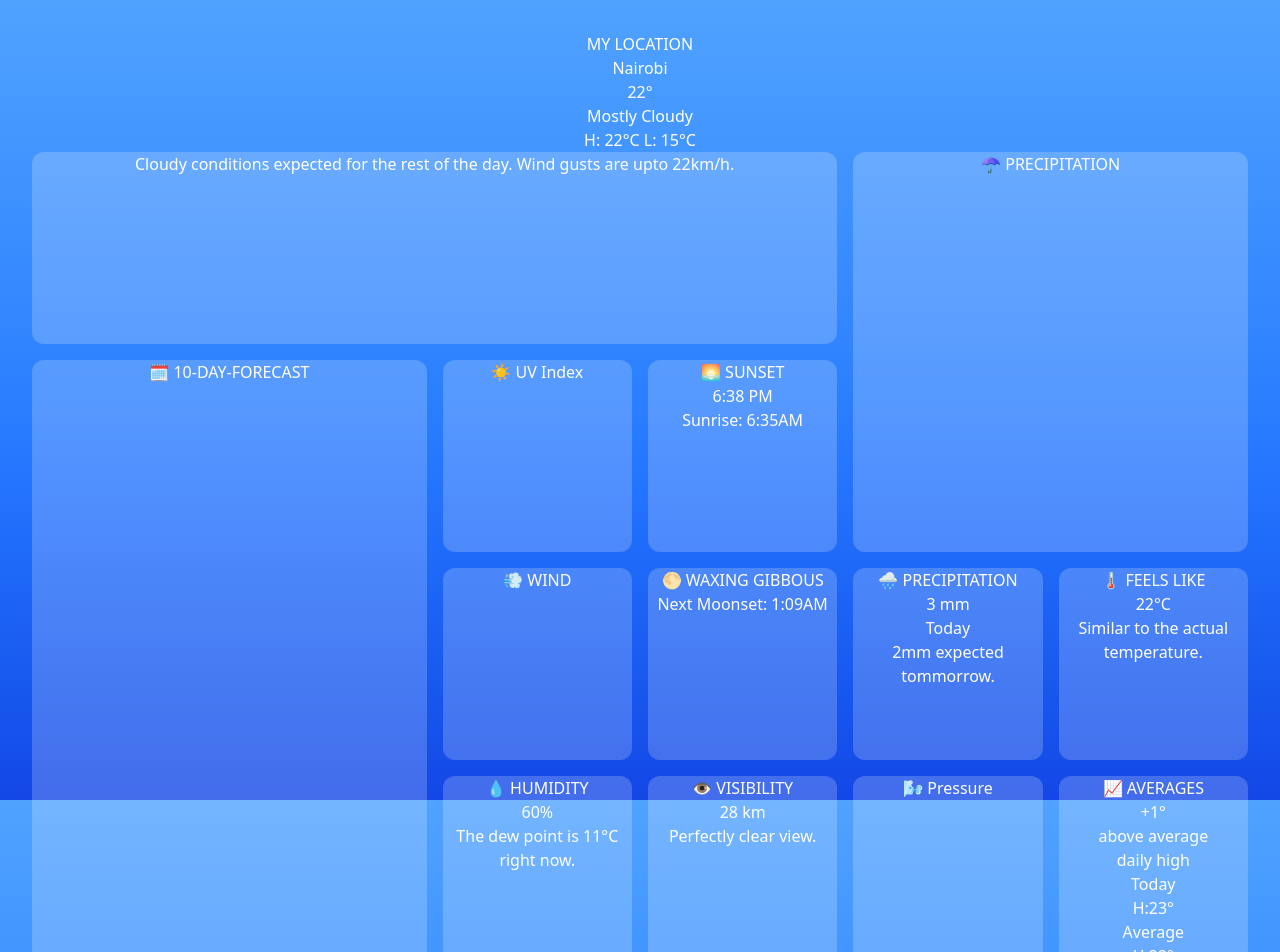
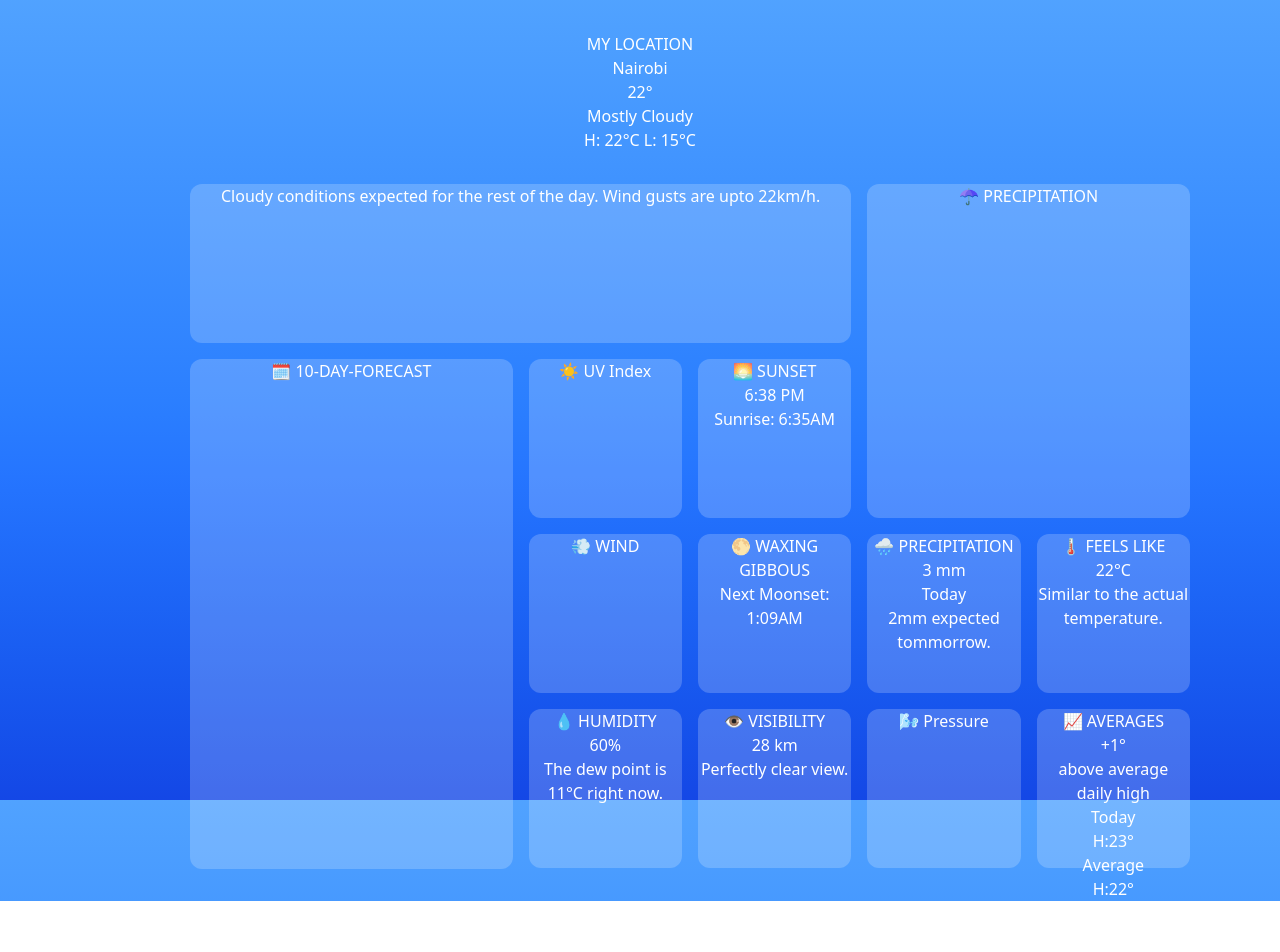
Before and after one commit to IanKaremi/Apple-Weather-Tailwind, a React (Vite) app in the folder Apple-Weather-Tailwind/: page / in a window 1280 px wide. Shown: the top 952 px of the page. After the commit the page ends 901 px from the top, so only its background shows below. Built offline with nearby package versions, Linux system fonts and the light colour scheme.

Commit message:
redone layout

```diff
--- a/Apple-Weather-Tailwind/index.html
+++ b/Apple-Weather-Tailwind/index.html
@@ -6,8 +6,8 @@
     <meta name="viewport" content="width=device-width, initial-scale=1.0" />
     <title>Vite + React</title>
   </head>
-  <body class="bg-linear-to-b from-blue-400 via-blue-500 to-blue-700 text-white h-screen">
-    <div id="root"></div>
+  <body class="bg-linear-to-b from-blue-400 via-blue-500 to-blue-700 h-screen text-white overflow-hidden">
+    <div id="root" class="flex items-center justify-center h-full w-full"></div>
     <script type="module" src="/src/main.jsx"></script>
   </body>
 </html>
--- a/Apple-Weather-Tailwind/src/App.css
+++ b/Apple-Weather-Tailwind/src/App.css
@@ -1,6 +1,4 @@
 #root {
-  max-width: 1280px;
-  margin: 0 auto;
-  padding: 2rem;
+
   text-align: center;
 }
--- a/Apple-Weather-Tailwind/src/App.jsx
+++ b/Apple-Weather-Tailwind/src/App.jsx
@@ -6,15 +6,19 @@ function App() {
 
   return (
     <>
-      <div className="Head">
+    <div className="basis-1/5"></div>
+    <main className= "basis-3/5 min-w-[900px] max-w-[1200px] h-full flex flex-col">
+      <div className='basis-2/20'></div>
+
+      <div className="Head  basis-4/20 mb-8 mt-8">
               <p>MY LOCATION</p>
               <p className="location">Nairobi</p>
               <p className="temperature">22°</p>
               <p className="condition">Mostly Cloudy</p>
               <p className="high-low">H: 22°C L: 15°C</p>
       </div>
-
-            <main className="Applets grid grid-rows-4 grid-cols-6 gap-4 ">
+      <div className=' basis-11/20 max-h-[900px]'>
+        <div className="Applets grid grid-rows-4 grid-cols-6 gap-4 mb-4 h-[700px] w-[1000px]">
 
               <div className="H col-span-4 row-span-1 bg-white/20  rounded-xl">
                 <div className="H-desc">Cloudy conditions expected for the rest of the day. Wind gusts are upto 22km/h.</div>
@@ -23,52 +27,50 @@ function App() {
               </div>
               <div className="M col-span-2 row-span-2 bg-white/20  rounded-xl">
                 <div className="M-desc">☂️ PRECIPITATION</div>
-
-
               </div>
-              <div className="T col-span-2 row-span-4 bg-white/20  rounded-xl box-border">
+              <div className="T col-span-2 row-span-4 bg-white/20  rounded-xl h-[510px]">
                 <div className='T-desc'>🗓️ 10-DAY-FORECAST</div>
               </div>
-              <div className="U bg-white/20  rounded-xl">
+              <div className="U col-span-1 row-span-1 bg-white/20  rounded-xl">
                 <div>☀️ UV Index</div>
               </div>
-              <div className="S bg-white/20  rounded-xl">
+              <div className="S col-span-1 row-span-1 bg-white/20  rounded-xl">
                 <div>🌅 SUNSET</div>
                 <p>6:38 PM</p>
                 <div>Sunrise: 6:35AM</div>
               </div>
-              <div className="W bg-white/20  rounded-xl">
+              <div className="W col-span-1 row-span-1 bg-white/20  rounded-xl">
                 <div>💨 WIND</div>
               </div>
-              <div className="L bg-white/20  rounded-xl">
+              <div className="L col-span-1 row-span-1 bg-white/20  rounded-xl">
                 <div>🌕 WAXING GIBBOUS</div>
                 <div> Next Moonset: 1:09AM</div>
               </div>
-              <div className="P bg-white/20  rounded-xl">
+              <div className="P col-span-1 row-span-1 bg-white/20  rounded-xl">
                 <div>🌧️ PRECIPITATION</div>
                 <p>3 mm</p>
                 <div>Today</div>
                 <p>2mm expected tommorrow.</p>
               </div>
-              <div className="F bg-white/20  rounded-xl">
+              <div className="F col-span-1 row-span-1 bg-white/20  rounded-xl">
                 <div>🌡️ FEELS LIKE</div>
                 <p>22°C</p>
                 <p>Similar to the actual temperature.</p>
               </div>
-              <div className="Y bg-white/20  rounded-xl">
+              <div className="Y col-span-1 row-span-1 bg-white/20  rounded-xl">
                 <div>💧 HUMIDITY</div>
                 <p>60%</p>
                 <p>The dew point is 11°C right now.</p>
               </div>
-              <div className="V bg-white/20  rounded-xl">
+              <div className="V col-span-1 row-span-1 bg-white/20  rounded-xl">
                 <div>👁️ VISIBILITY</div>
                 <p>28 km</p>
                 <p>Perfectly clear view.</p>
               </div>
-              <div className="R bg-white/20  rounded-xl">
+              <div className="R col-span-1 row-span-1 bg-white/20  rounded-xl">
                 🌬️ Pressure
               </div>
-              <div className="A bg-white/20  rounded-xl">
+              <div className="A col-span-1 row-span-1 bg-white/20  rounded-xl">
                 <p>📈 AVERAGES</p>
                 <p>+1°</p>
                 <div>above average</div><div> daily high</div>
@@ -86,8 +88,11 @@ function App() {
 
 
                 </div>
-              </main>
-
+              </div>
+      </div>
+      <div className='basis-3/20'></div>
+    </main>
+    <div className="basis-1/5"></div>
     </>
   )
 }
```
